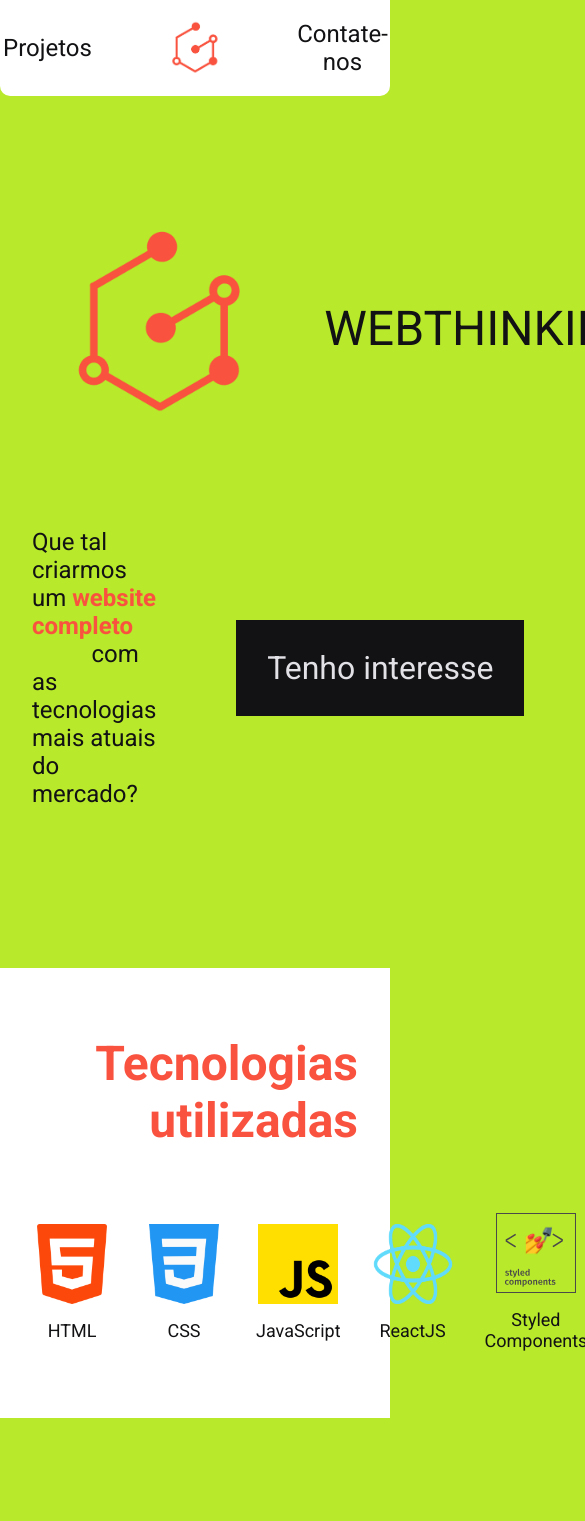
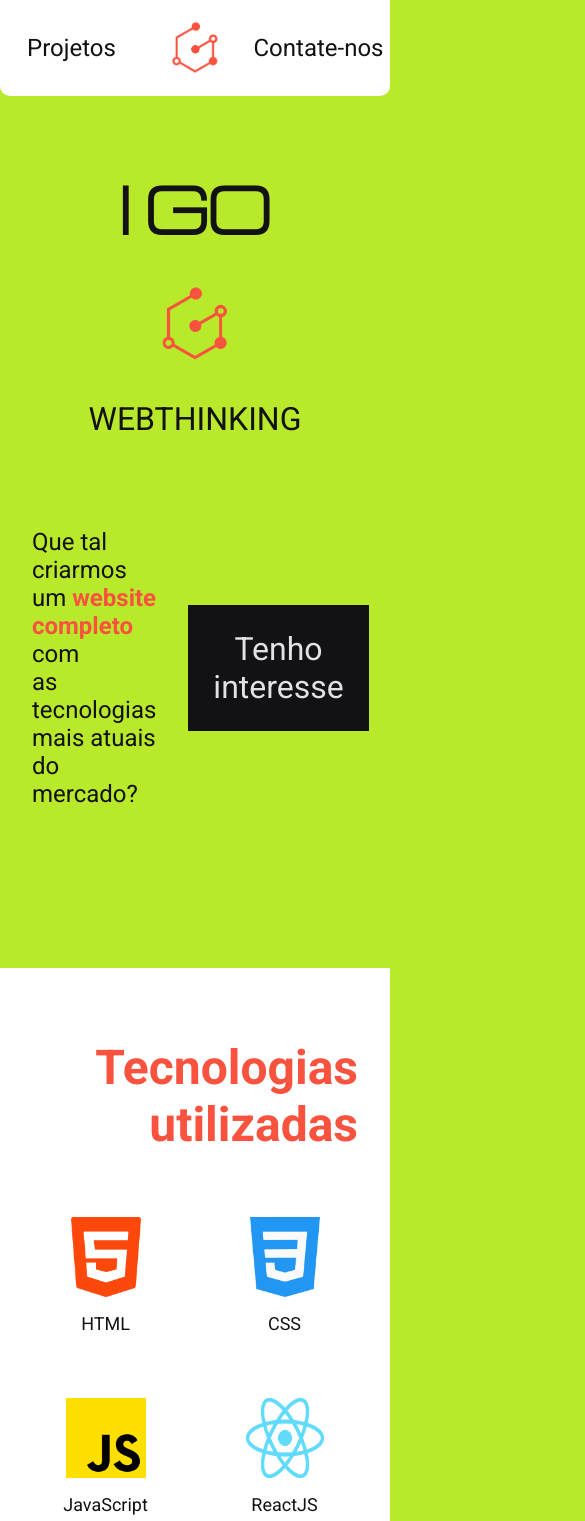
Before and after one commit to iwprogramacao/igo-portfolio, a React (Vite) app: page / in a window 390 px wide. Shown: the top 1521 px of the page, 585 px wide, since content can reach past the window. Built offline with nearby package versions, Linux system fonts and the light colour scheme.

Commit message:
Implementação de responsivo

```diff
--- a/src/components/Button/styles.ts
+++ b/src/components/Button/styles.ts
@@ -1,9 +1,9 @@
 import styled from "styled-components";
 
 export const ButtonContainer = styled.button`
-  margin-left: 48px;
   width: 18rem;
-  height: 6rem;
+  padding: 2rem;
+
   background-color: ${({ theme }) => theme["gray-900"]};
   border: 1px solid ${({ theme }) => theme["gray-900"]};
   color: ${({ theme }) => theme["gray-100"]};
@@ -14,4 +14,9 @@ export const ButtonContainer = styled.button`
     background-color: ${({ theme }) => theme["green-300"]};
     color: ${({ theme }) => theme["gray-900"]};
   }
+
+  @media (max-width: 1000px) {
+    width: 100%;
+    padding: 1.5rem;
+  }
 `;
--- a/src/components/Nav/index.tsx
+++ b/src/components/Nav/index.tsx
@@ -6,7 +6,12 @@ export function Nav() {
     <NavContainer>
       <a href="">Projetos</a>
       <img src={logo} />
-      <a href="">Contate-nos</a>
+      <a
+        href="https://wa.me/5545988207140"
+        target="_blank"
+      >
+        Contate-nos
+      </a>
     </NavContainer>
   );
 }
--- a/src/components/Nav/styles.ts
+++ b/src/components/Nav/styles.ts
@@ -26,4 +26,8 @@ export const NavContainer = styled.nav`
     width: 56px;
     height: 56px;
   }
+
+  @media (max-width: 1000px) {
+    gap: 1.5rem;
+  }
 `;
--- a/src/pages/Main/index.tsx
+++ b/src/pages/Main/index.tsx
@@ -41,9 +41,8 @@ export function Main() {
         </IntroContainer>
         <Subtitle>
           <p>
-            Que tal criarmos um <strong>website completo</strong> <br />
-            &nbsp;&nbsp;&nbsp;&nbsp;&nbsp;&nbsp;&nbsp;&nbsp;&nbsp; com as
-            tecnologias mais atuais do mercado?
+            Que tal criarmos um <strong>website completo</strong> com <br />
+            as tecnologias mais atuais do mercado?
           </p>
           <a
             href="https://wa.me/5545988207140"
--- a/src/pages/Main/styles.ts
+++ b/src/pages/Main/styles.ts
@@ -41,6 +41,29 @@ export const Title = styled.div`
     text-align: left;
     font-weight: 400;
   }
+
+  @media (max-width: 1000px) {
+    display: flex;
+    flex-direction: column;
+
+    span {
+      font-size: 4rem;
+      text-align: center;
+    }
+
+    img {
+      margin-top: -30px;
+      width: 80px;
+      height: 80px;
+    }
+
+    h2 {
+      margin-top: -30px;
+      font-size: 2rem;
+      text-align: center;
+      font-weight: 400;
+    }
+  }
 `;
 
 export const Subtitle = styled.div`
@@ -50,11 +73,13 @@ export const Subtitle = styled.div`
   grid-template-columns: 6fr 4fr;
   gap: 2rem;
   align-items: center;
-
   margin-bottom: 8rem;
 
   strong {
     color: ${({ theme }) => theme["orange-500"]};
+  }
+
+  @media (max-width: 1000px) {
   }
 `;
 
@@ -70,6 +95,10 @@ export const TechnologiesContainer = styled.div`
     margin-bottom: 4rem;
     font-size: 3rem;
     text-align: right;
+  }
+
+  @media (max-width: 1000px) {
+    height: 1000px;
   }
 `;
 
@@ -95,6 +124,12 @@ export const TechsSymbolsContainer = styled.div`
       text-align: center;
     }
   }
+
+  @media (max-width: 1000px) {
+    display: grid;
+    grid-template-columns: 1fr 1fr;
+    row-gap: 4rem;
+  }
 `;
 
 export const ExamplesContainer = styled.div`
@@ -106,9 +141,29 @@ export const ExamplesContainer = styled.div`
     text-align: left;
     font-size: 3rem;
   }
+
+  @media (max-width: 1000px) {
+    p {
+      margin-bottom: 2rem;
+    }
+  }
 `;
 
-export const ExamplesContent = styled.div``;
+export const ExamplesContent = styled.div`
+  @media (max-width: 1000px) {
+    & img:nth-child(2) {
+      display: none;
+    }
+
+    display: flex;
+    flex-direction: column;
+    align-items: center;
+
+    img {
+      width: 400px;
+    }
+  }
+`;
 
 export const ContactContainer = styled.div`
   height: 500px;
@@ -135,6 +190,17 @@ export const ContactContent = styled.div`
     color: ${({ theme }) => theme["gray-700"]};
     display: block;
   }
+
+  @media (max-width: 1000px) {
+    span {
+      font-size: 1.5rem;
+      margin-bottom: 1rem;
+    }
+
+    strong {
+      font-size: 2rem;
+    }
+  }
 `;
 
 export const ContactActives = styled.div`
@@ -144,6 +210,12 @@ export const ContactActives = styled.div`
   img {
     width: 60px;
     height: 60px;
+  }
+
+  @media (max-width: 1000px) {
+    gap: 1rem;
+    flex-direction: column;
+    margin-left: 2.5rem;
   }
 `;
 
```
